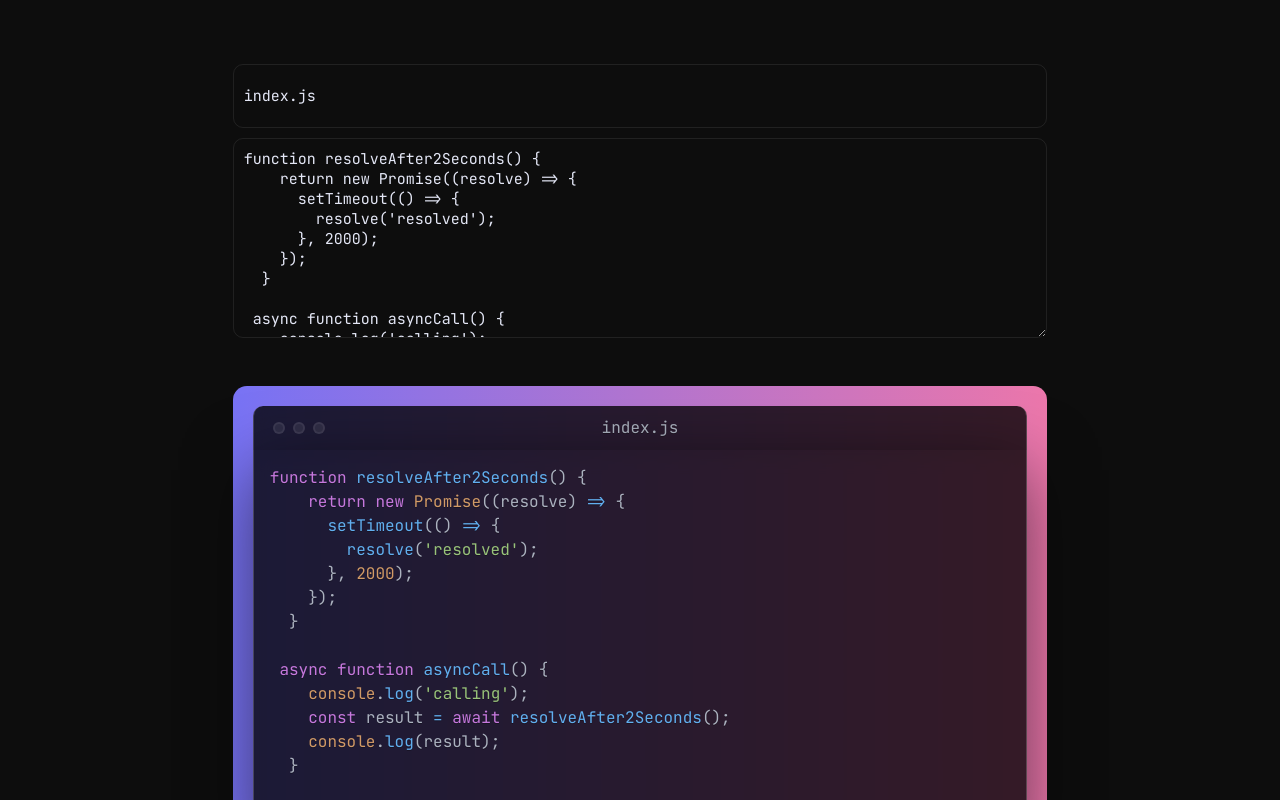
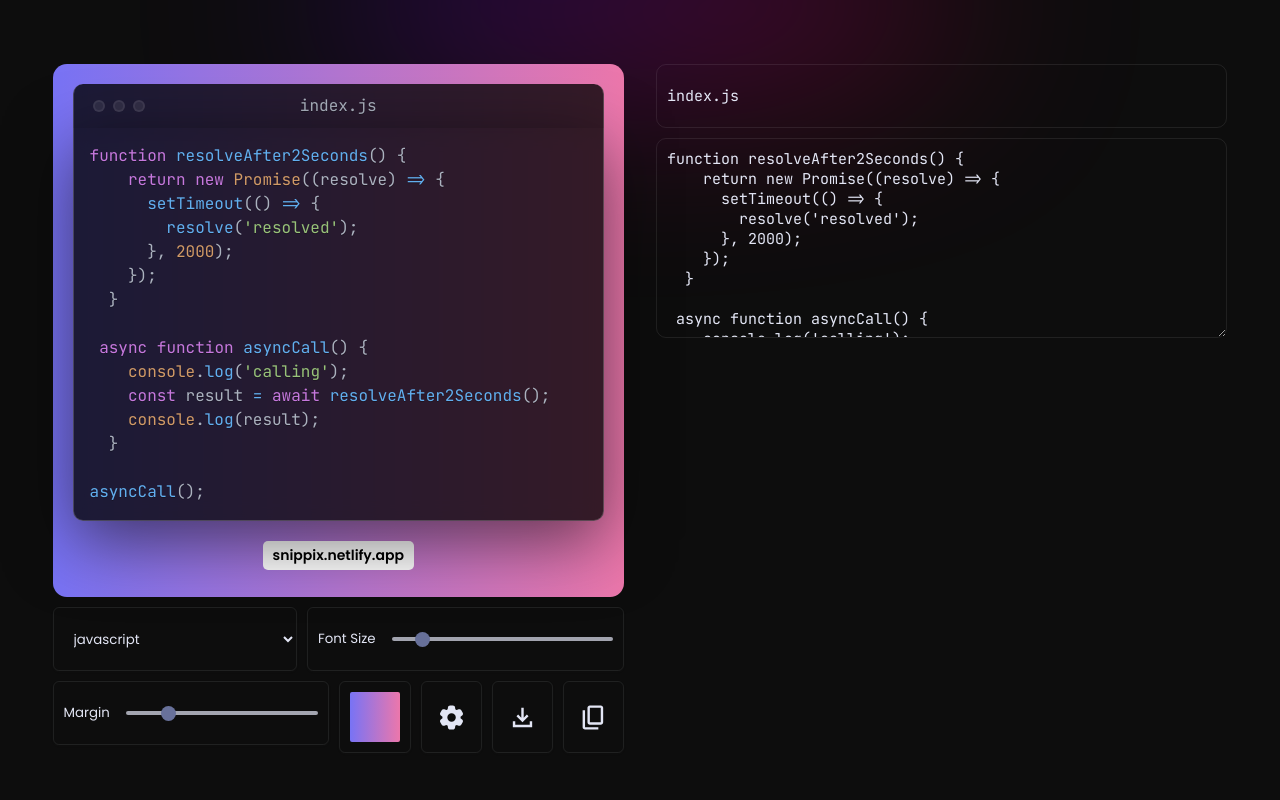
Before and after one commit to preetsuthar17/SnippiX, a Next.js app: page / in a window 1280 px wide. Shown: the top 800 px of the page. Built offline with nearby package versions, Linux system fonts and the light colour scheme.

Commit message:
Refactor Showcase component to remove redundant code and improve code organization

```diff
--- a/src/components/Showcase.js
+++ b/src/components/Showcase.js
@@ -18,7 +18,7 @@ export const Showcase = () => {
               setFileName(inputFileName);
             }}
           />{" "}
-          {code && <CodeImage code={code} fileName={fileName} />}{" "}
+          <CodeImage code={code} fileName={fileName} />
         </section>
       </main>
     </>
--- a/src/styles/globals.scss
+++ b/src/styles/globals.scss
@@ -68,3 +68,14 @@ button {
 textarea {
   font-family: inherit;
 }
+
+.showcase-code-input-section {
+  display: flex;
+  flex-direction: row-reverse;
+  gap: 2rem;
+  align-items: flex-start;
+  @media screen and (max-width: 1214px) {
+    gap: 0;
+    flex-wrap: wrap;
+  }
+}
--- a/src/styles/partials/_showcase.scss
+++ b/src/styles/partials/_showcase.scss
@@ -3,6 +3,29 @@
   justify-content: center;
   margin: 2rem 0;
   text-align: center;
+  position: relative;
+  &::before {
+    position: absolute;
+    content: "";
+    top: -7rem;
+    z-index: -1;
+    border-radius: 50%;
+    width: 40rem;
+    height: 10rem;
+    background: #cc2b5e; /* fallback for old browsers */
+    background: -webkit-linear-gradient(
+      to bottom right,
+      blue,
+      red
+    ); /* Chrome 10-25, Safari 5.1-6 */
+    background: linear-gradient(
+      to bottom right,
+      blue,
+      red
+    ); /* W3C, IE 10+/ Edge, Firefox 16+, Chrome 26+, Opera 12+, Safari 7+ */
+    opacity: 50%;
+    filter: blur(100px);
+  }
   h1 {
     font-size: 5rem;
     letter-spacing: -3px;
```
